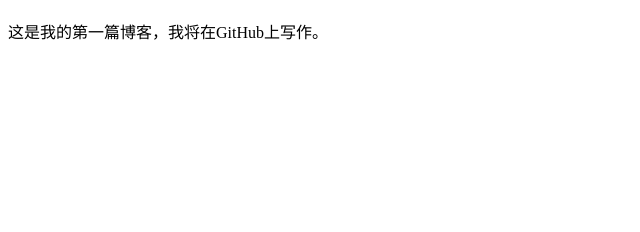
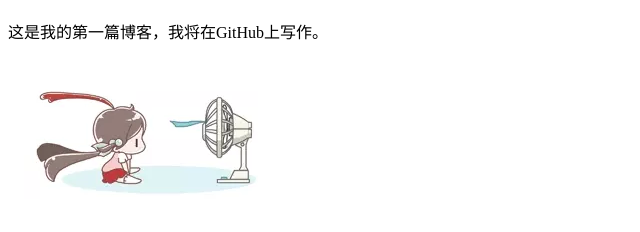
Before and after one commit to skating/skating.github.io, a plain HTML site: page index.html in a window 1280 px wide. Shown: the part 70-302 px from the top of the page, without its empty margins (0-640 px from the left). Drawn offline with Linux system fonts and the light colour scheme.

Commit message:
Update index.html

```diff
--- a/index.html
+++ b/index.html
@@ -7,6 +7,6 @@
 <body>
     <h1>欢迎来到我的GitHub博客！</h1>
     <p>这是我的第一篇博客，我将在GitHub上写作。</p>
-    <img src="./comment_bg.webp></img>
+    <img src="./comment_bg.webp"></img>
 </body>
 </html>
```
